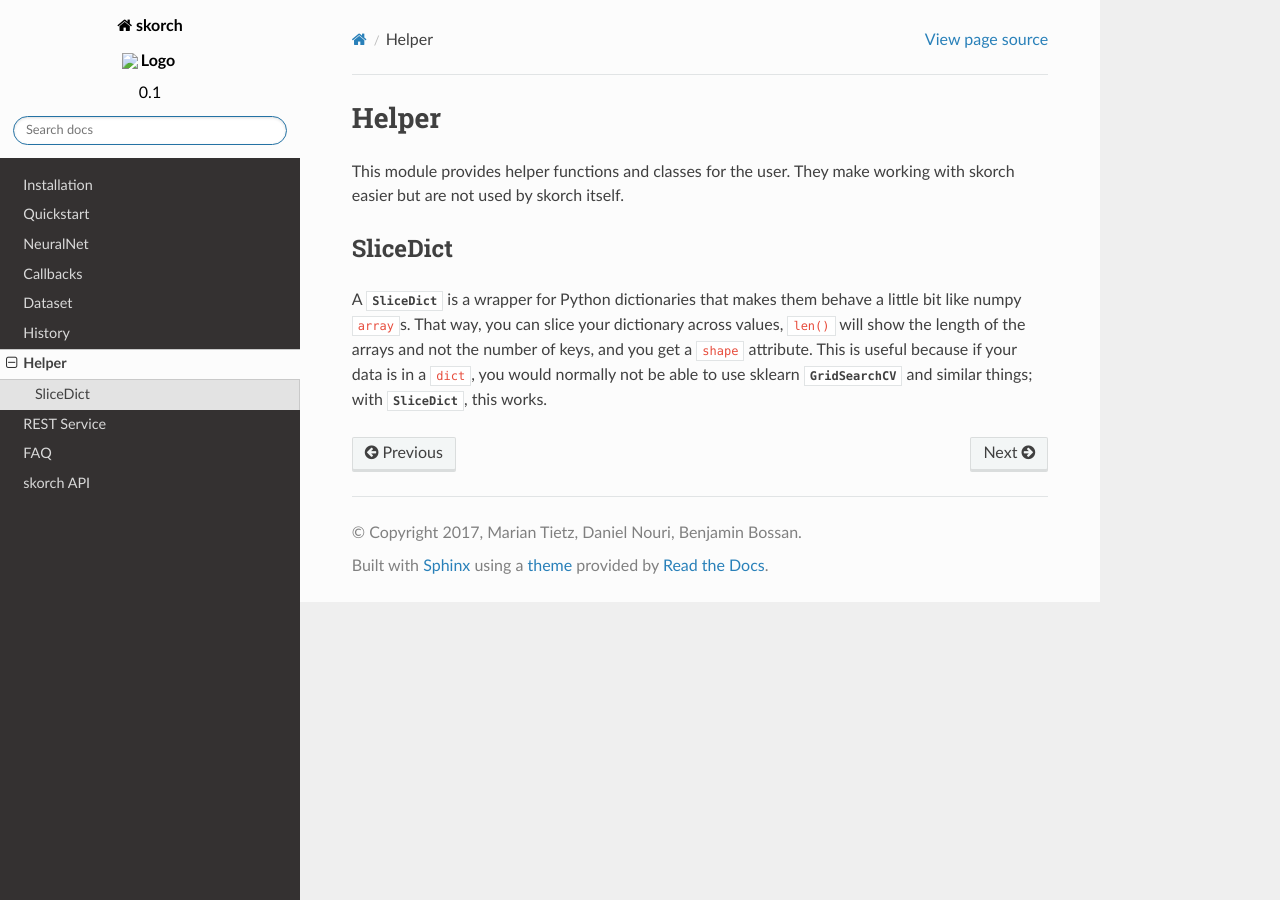
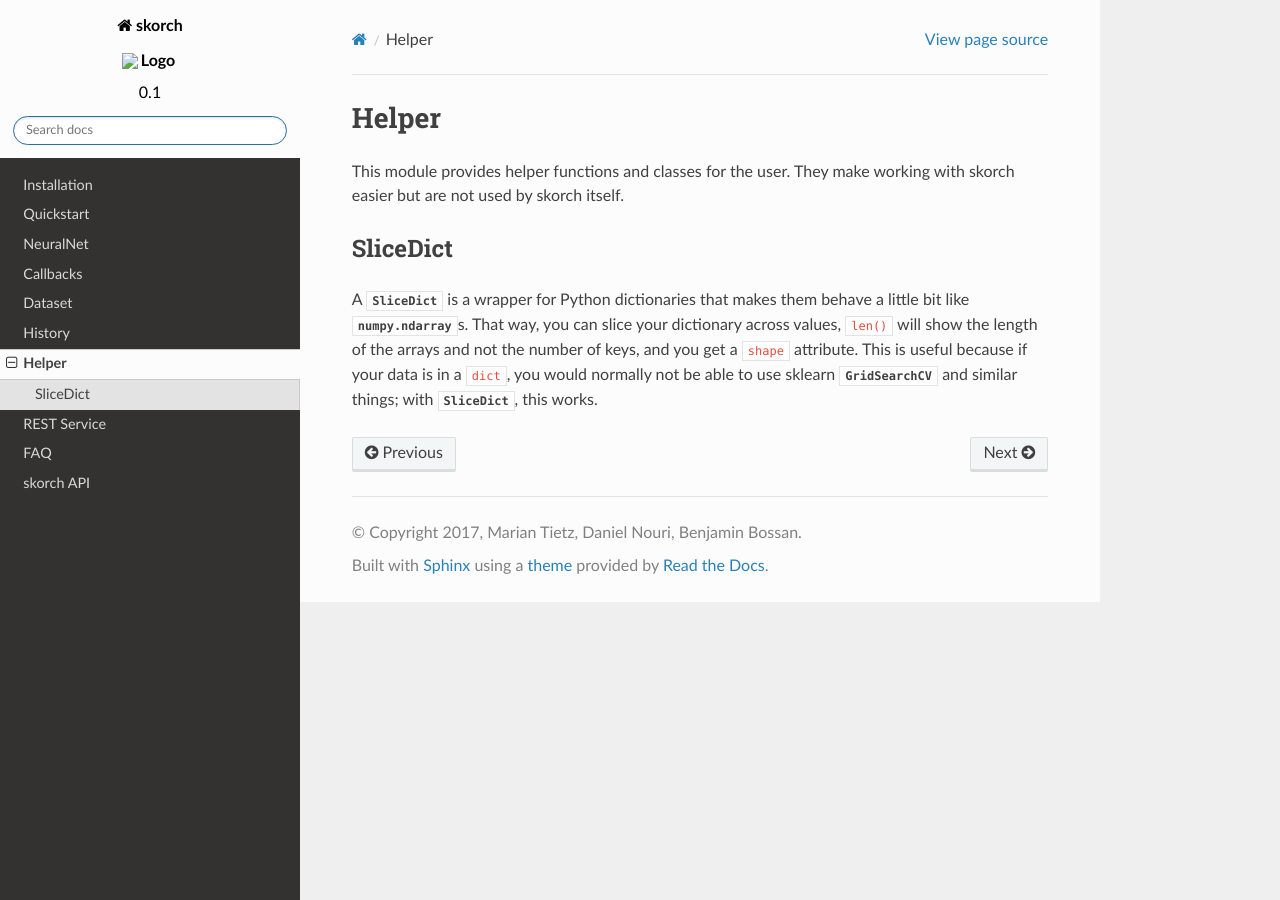
Before and after one commit to skorch-dev/skorch, a Sphinx documentation site: the page built from docs/user/helper.rst, in a window 1280 px wide. Built offline with Sphinx 7.4.7 and the Read the Docs theme 2.0.0, drawn with Linux system fonts in a browser that asks for light colours.

Commit message:
Add references to NumPy ndarray

```diff
--- a/docs/conf.py
+++ b/docs/conf.py
@@ -51,6 +51,7 @@
 intersphinx_mapping = {
     'pytorch': ('https://pytorch.org/docs/stable/', None),
     'sklearn': ('http://scikit-learn.org/stable/', None),
+    'numpy': ('http://docs.scipy.org/doc/numpy/', None),
 }
 
 # Add any paths that contain templates here, relative to this directory.
--- a/docs/user/helper.rst
+++ b/docs/user/helper.rst
@@ -9,10 +9,10 @@
 ---------
 
 A :class:`.SliceDict` is a wrapper for Python dictionaries that makes
-them behave a little bit like numpy ``array``\s. That way, you can
-slice your dictionary across values, ``len()`` will show the length of
-the arrays and not the number of keys, and you get a ``shape``
-attribute.  This is useful because if your data is in a ``dict``, you
-would normally not be able to use sklearn
+them behave a little bit like :class:`numpy.ndarray`\s. That way, you
+can slice your dictionary across values, ``len()`` will show the
+length of the arrays and not the number of keys, and you get a
+``shape`` attribute.  This is useful because if your data is in a
+``dict``, you would normally not be able to use sklearn
 :class:`~sklearn.model_selection.GridSearchCV` and similar things;
 with :class:`.SliceDict`, this works.
```
Also changed, not shown: docs/user/dataset.rst (+4 -4 lines), docs/user/neuralnet.rst (+5 -4 lines).
